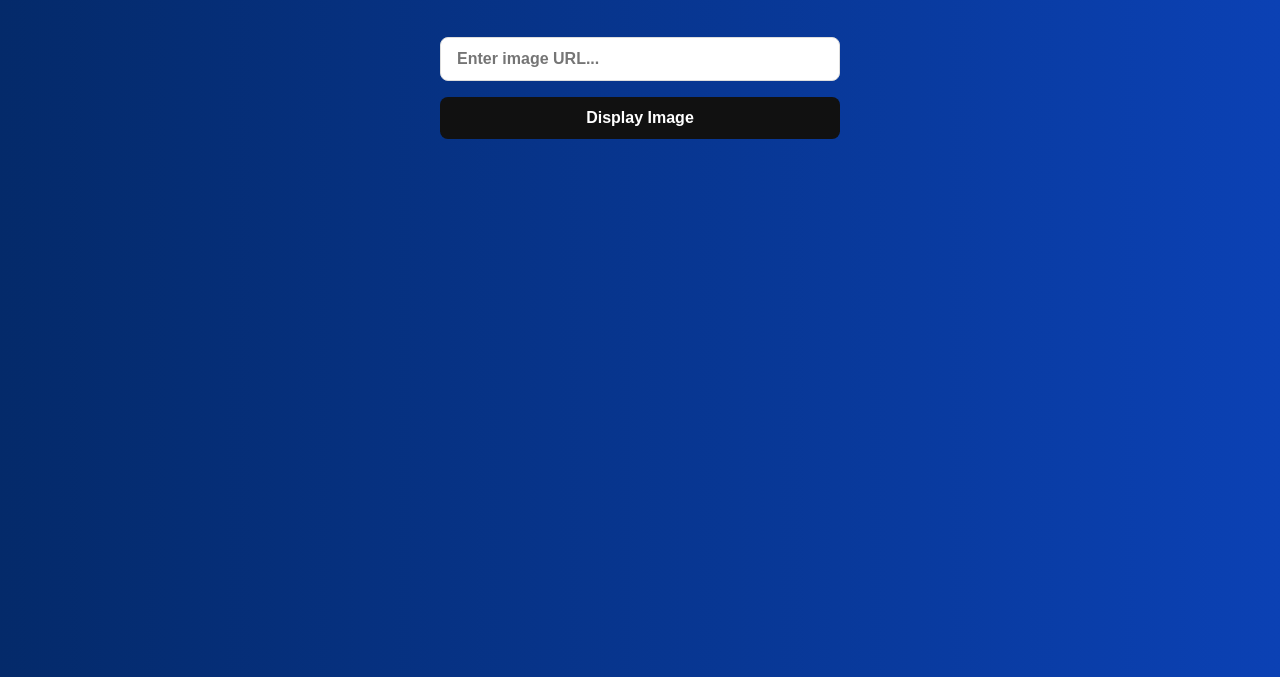
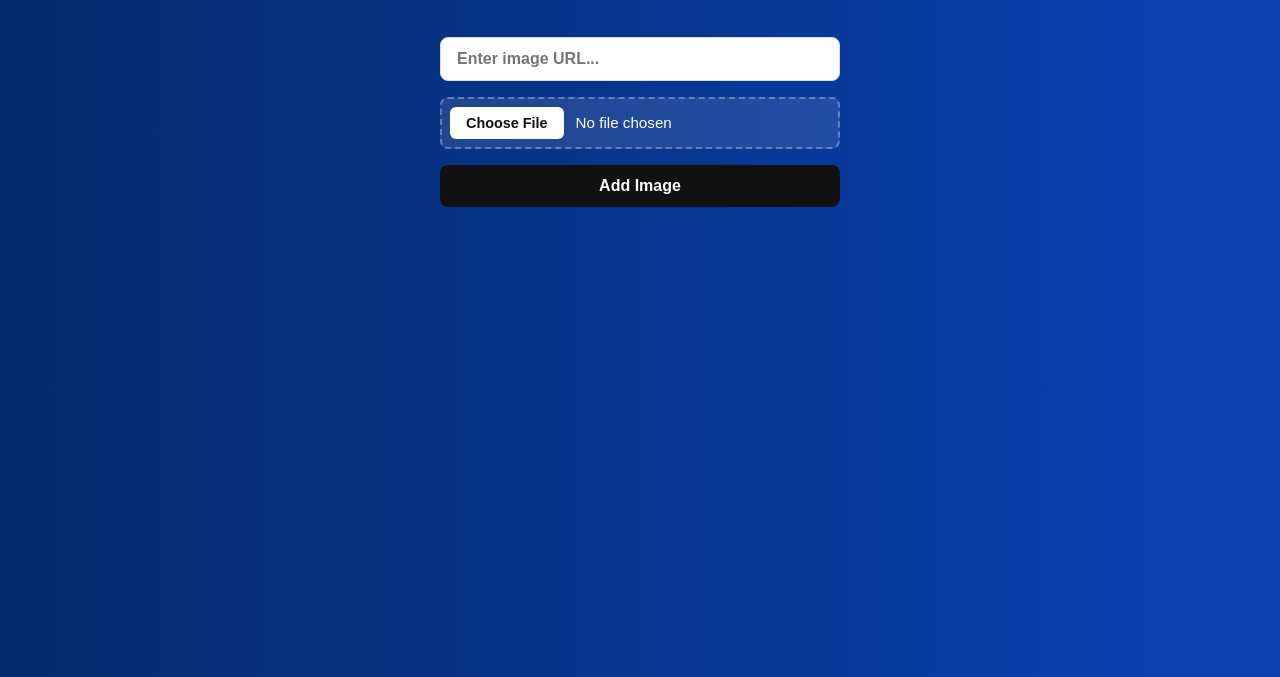
Before and after one commit to IpsaScientiaPotestasEst/Image-Gallery, a website: page index.html in a window 1280 px wide. Shown: the part 123-800 px from the top of the page. Drawn offline with Linux system fonts and the light colour scheme.

Commit message:
Update index.html

```diff
--- a/index.html
+++ b/index.html
@@ -4,7 +4,6 @@
 <head>
     <meta charset="UTF-8">
     <meta name="viewport" content="width=device-width, initial-scale=1.0">
-    <link rel="icon" href="Designer.png">
     <title>image gallery</title>
     <style>
         #mobile-blocker {
@@ -119,9 +118,9 @@
 
         .btn-purple {
             background: #2F0453;
-                background: -moz-linear-gradient(left, #2F0453 0%, #490281 0%, #7B00D3 100%);
-                background: -webkit-linear-gradient(left, #2F0453 0%, #490281 0%, #7B00D3 100%);
-                background: linear-gradient(to right, #2F0453 0%, #490281 0%, #7B00D3 100%);
+            background: -moz-linear-gradient(left, #2F0453 0%, #490281 0%, #7B00D3 100%);
+            background: -webkit-linear-gradient(left, #2F0453 0%, #490281 0%, #7B00D3 100%);
+            background: linear-gradient(to right, #2F0453 0%, #490281 0%, #7B00D3 100%);
         }
 
         .gallery-controls {
@@ -149,6 +148,44 @@
         #Input:focus {
             border-color: #111;
             box-shadow: 0 0 0 3px rgba(17, 17, 17, 0.05);
+        }
+
+        #fileinput {
+            width: 100%;
+            padding: 8px;
+            font-size: 0.95rem;
+            color: #fff;
+            background: rgba(255, 255, 255, 0.1);
+            border: 2px dashed rgba(255, 255, 255, 0.3);
+            border-radius: 8px;
+            cursor: pointer;
+            transition: background 0.3s ease, border-color 0.3s ease;
+        }
+
+        #fileinput:hover {
+            background: rgba(255, 255, 255, 0.15);
+            border-color: rgba(255, 255, 255, 0.6);
+        }
+
+        #fileinput::file-selector-button {
+            padding: 8px 16px;
+            font-size: 0.9rem;
+            font-weight: 600;
+            background-color: #fff;
+            color: #111;
+            border: none;
+            border-radius: 6px;
+            cursor: pointer;
+            margin-right: 12px;
+            transition: background-color 0.3s ease, transform 0.1s ease;
+        }
+
+        #fileinput::file-selector-button:hover {
+            background-color: #e9e5e5;
+        }
+
+        #fileinput::file-selector-button:active {
+            transform: scale(0.97);
         }
 
         #Button {
@@ -258,7 +295,6 @@
     </div>
     <div class="gallery-container">
         <header class="gallery-header">
-
             <div class="header-buttons">
                 <button class="circle-btn btn-green" aria-label="Green theme" id="green"></button>
                 <button class="circle-btn btn-blue" aria-label="Blue theme" id="blue"></button>
@@ -270,11 +306,11 @@
         </header>
         <div class="gallery-controls">
             <input id="Input" placeholder="Enter image URL...">
-            <button id="Button">Display Image</button>
+            <input type="file" id="fileinput" accept="image/*">
+            <button id="Button">Add Image</button>
             <div id="output"></div>
         </div>
-        <main class="gallery-grid" id="galleryGrid">
-        </main>
+        <div class="gallery-grid" id="galleryGrid"></div>
     </div>
     <script>
 
@@ -288,6 +324,8 @@
         let Input = document.getElementById("Input");
         let Button = document.getElementById("Button");
 
+        let file = document.getElementById("fileinput");
+
         let CurrentInput;
 
         function getImages() {
@@ -295,14 +333,19 @@
             return data ? JSON.parse(data) : [];
         }
 
+        let img = document.createElement("img");
+
+
         function appendElements(url) {
             let grid = document.getElementById("galleryGrid");
 
             let wrapper = document.createElement("div");
             wrapper.className = "gallery-grid-item";
 
-            let img = document.createElement("img");
+
             img.src = url;
+
+
 
             let btn = document.createElement("button");
             btn.className = "btn";
@@ -317,6 +360,22 @@
             wrapper.appendChild(btn);
             grid.appendChild(wrapper);
         }
+
+        fileinput.addEventListener('change', (event) => {
+            const file = event.target.files[0];
+
+            if (file) {
+                const tempURL = URL.createObjectURL(file);
+
+
+                appendElements(tempURL);
+
+
+                let images = getImages();
+                images.push(tempURL);
+                localStorage.setItem("theImage", JSON.stringify(images));
+            }
+        });
 
         async function data() {
             let input = document.getElementById("Input").value.trim();
```
